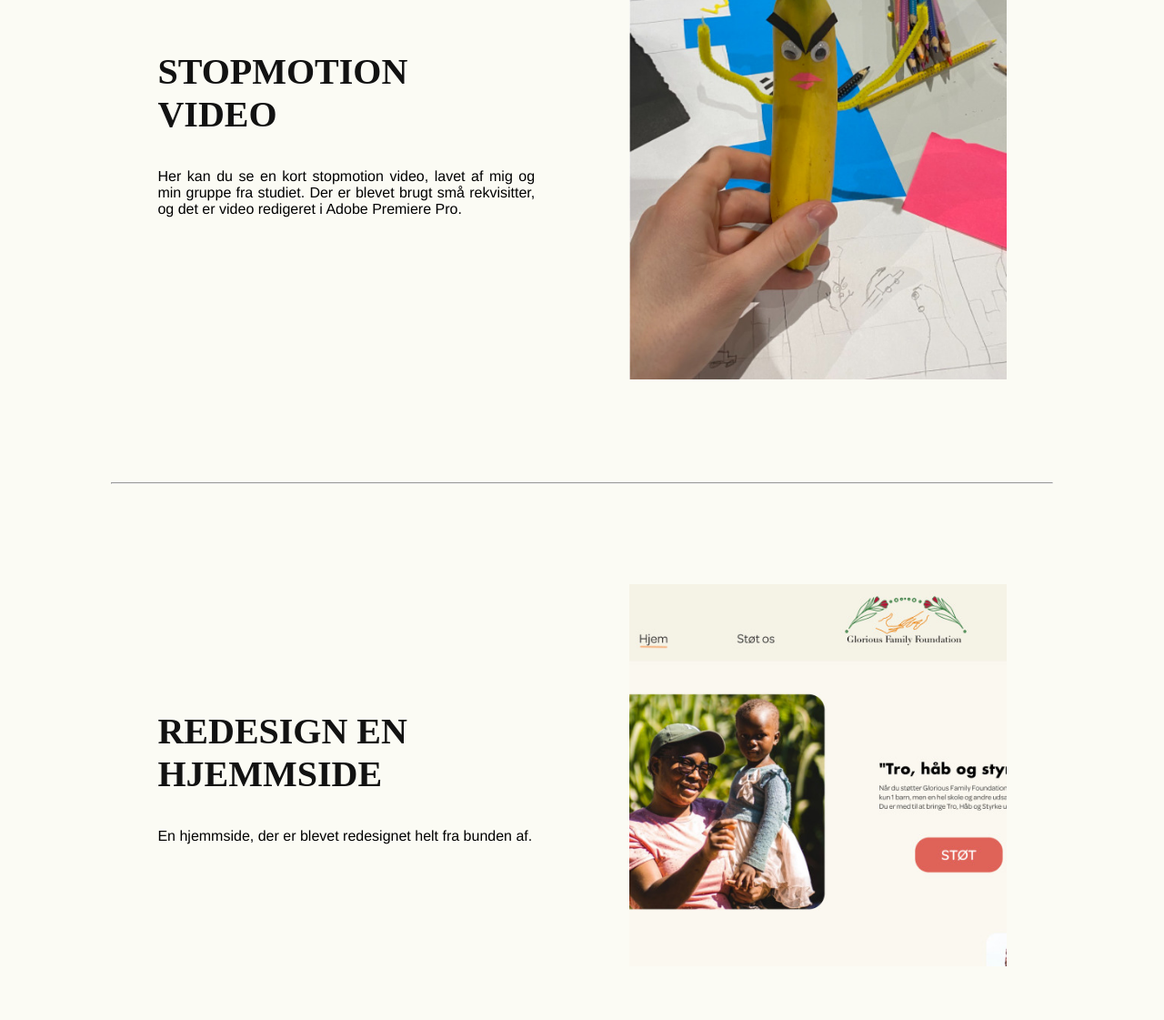
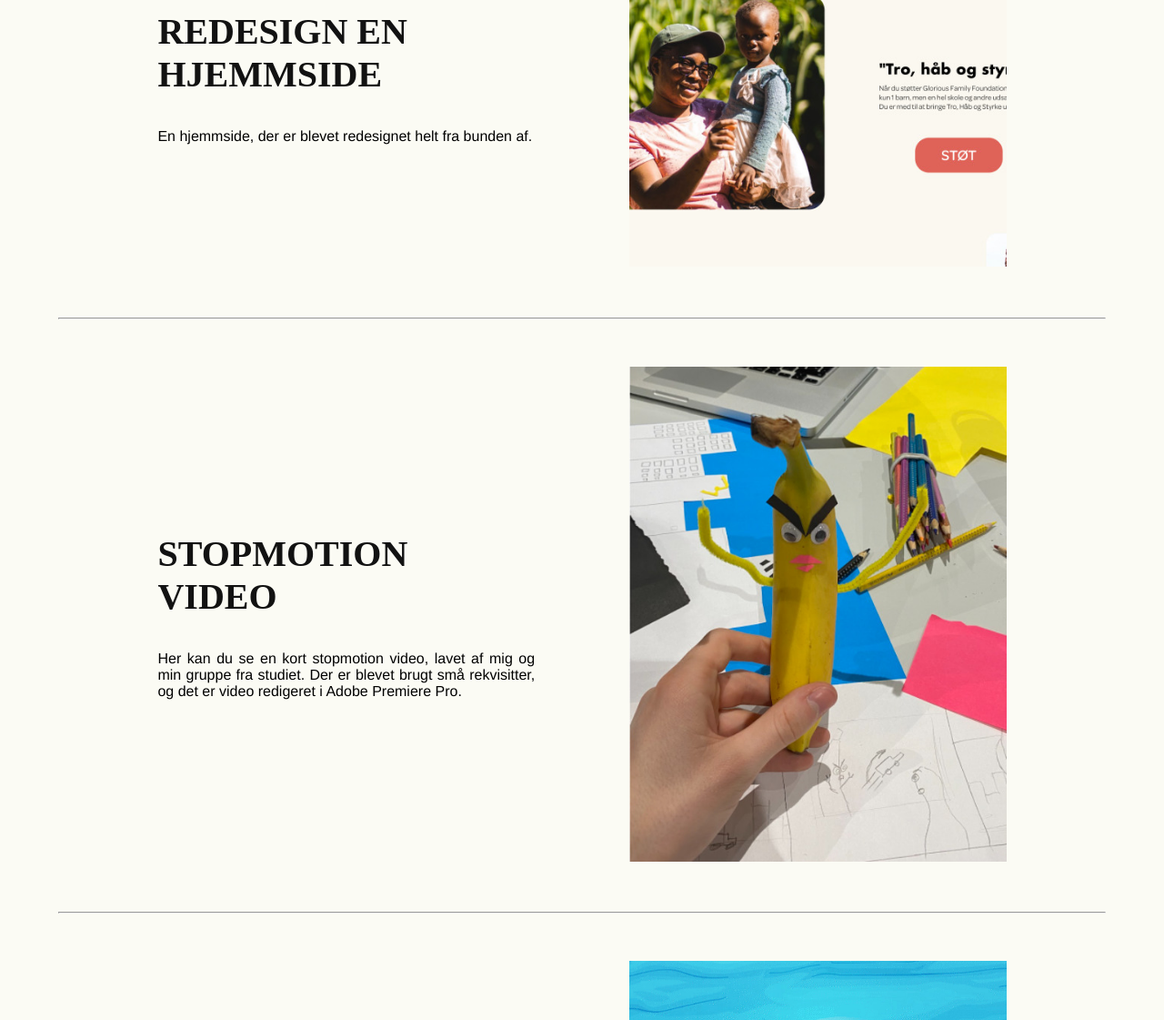
Before and after one commit to IBATMANI/Eksamen1, a plain HTML site: page Eksamen/vaerk.html in a window 1280 px wide. Shown: the part 227-1348 px from the top of the page at 91% size. Drawn offline with Linux system fonts and the light colour scheme.

Commit message:
Side design

```diff
--- a/Eksamen/vaerk.css
+++ b/Eksamen/vaerk.css
@@ -166,6 +166,8 @@ img:hover{
     cursor: pointer;
     opacity: 0.5;
     transition: 0.5s;
+    transform: scale(1.1);
+    margin: 0px;
 }
 
 p {
@@ -175,7 +177,7 @@ p {
 }
 
 hr {
-    margin: 5%;
+    margin: 0%;
 }
 
 h2{
@@ -325,6 +327,8 @@ h2{
         cursor: pointer;
         opacity: 0.5;
         transition: 0.5s;
+        transform: scale(1.1);
+        margin: 0px;
     }
 
     p {
@@ -334,7 +338,7 @@ h2{
     }
 
     hr {
-        margin: 5%;
+        margin: 0%;
     }
 
     h2{
--- a/Eksamen/vaerk.html
+++ b/Eksamen/vaerk.html
@@ -22,25 +22,25 @@
     <main>
         <div class="container1">
             <div class="box1">
+                <h2>REDESIGN EN HJEMMSIDE</h2>
+                <br><br>
+                <p>En hjemmside, der er blevet redesignet helt fra bunden af.</p>
+            </div>
+            <div class="box2">
+                <a href="https://adobe.ly/39Sx0s7"><img src="pro1.jpeg" alt="Hjemmeside"></a>
+            </div>
+        </div>
+        <hr>
+        <div class="container2">
+            <div class="box3">
                 <h2>STOPMOTION VIDEO</h2>
                 <br><br>
                 <p>Her kan du se en kort stopmotion video, lavet af mig og min gruppe fra studiet.
                     Der er blevet brugt små rekvisitter, og det er video redigeret i Adobe Premiere Pro.
                 </p>
             </div>
-            <div class="box2">
+            <div class="box4">
                 <a href="https://bit.ly/3HUNXi7"><img src="intro.jpeg" alt="En banan dukke"></a>
-            </div>
-        </div>
-        <hr>
-        <div class="container2">
-            <div class="box3">
-                <h2>REDESIGN EN HJEMMSIDE</h2>
-                <br><br>
-                <p>En hjemmside, der er blevet redesignet helt fra bunden af.</p>
-            </div>
-            <div class="box4">
-                <a href="https://adobe.ly/39Sx0s7"><img src="pro1.jpeg" alt="Hjemmeside"></a>
             </div>
         </div>
         <hr>
@@ -100,7 +100,7 @@
     </main>
     <footer>
         <address>
-            Email: <a href="mailto:abasinsafi@hotmail.com">abasinsafi@hotmail.com</a>
+            Copyright © 2022 Abasin Safi
         </address>
     </footer>
 </body>
```
Also changed, not shown: Eksamen/index.html (+1 -1 lines), Eksamen/kontakt.html (+1 -1 lines), Eksamen/mig.html (+1 -1 lines).
